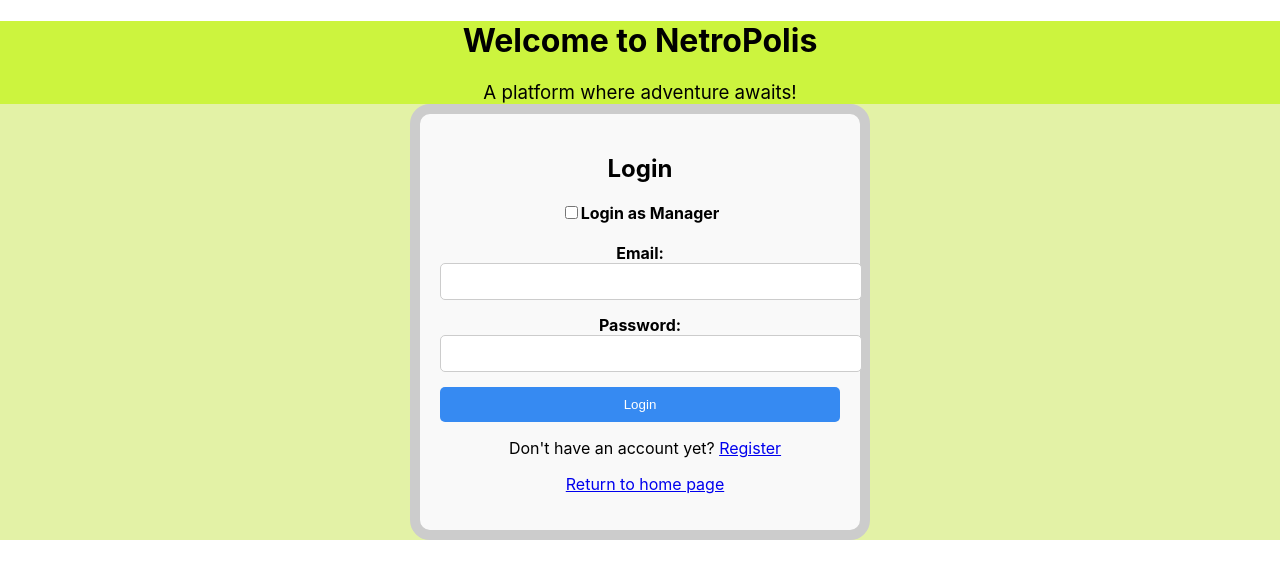
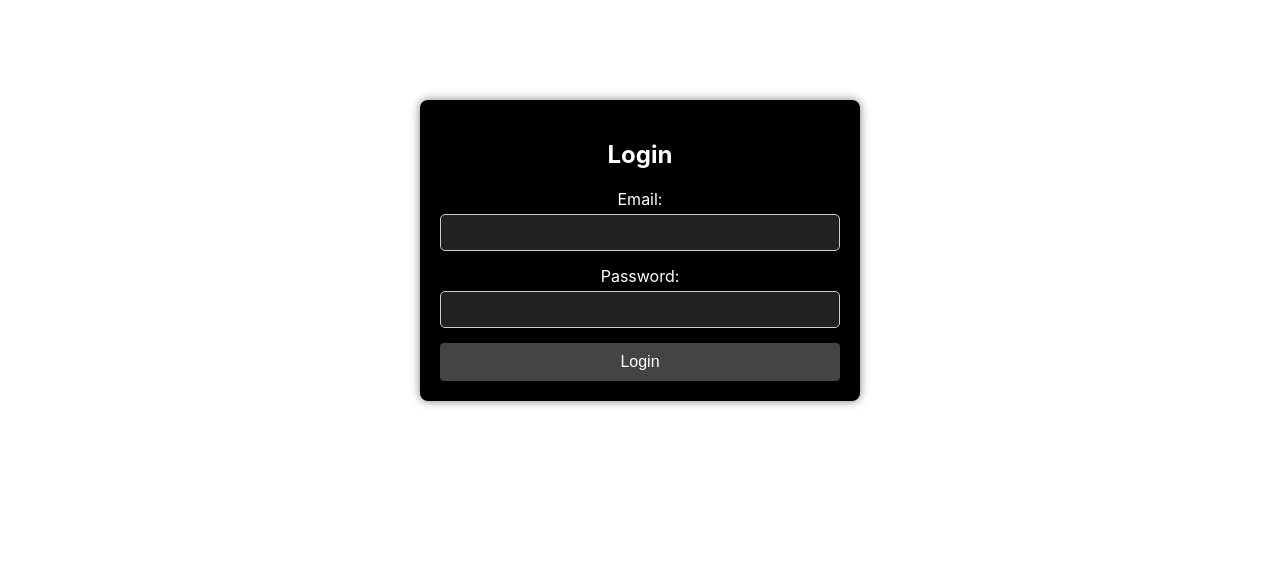
Before and after one commit to Samarthsinghal28/Netropolis, a React (Create React App) app in the folder Frontend/netropolis/: page /login in a window 1280 px wide. Shown: the top 578 px of the page. Built offline with nearby package versions, Linux system fonts and the light colour scheme; no server answers.

Commit message:
Revamp login page with black theme

```diff
--- a/Frontend/netropolis/src/login.css
+++ b/Frontend/netropolis/src/login.css
@@ -1,79 +1,45 @@
- /* login.css  */
+/* login.css */
 
 .login-container {
-    max-width: 100%;
+    max-width: 400px;
+    margin: 100px auto;
     padding: 20px;
-    margin-top: 30px;
-    border: 10px solid #ccc;
-    border-radius: 20px;
-    background-color: #f9f9f9;
-    margin: 0 auto;
-    justify-content: center; /* Horizontally center */
-    align-items: center; /* Vertically center */
-    /* place-items: center; */
-    /* padding: 20px; */
-    width: 400px;
-    /* height: 400px; */
-
+    background-color: #000;
+    color: #fff;
+    border-radius: 8px;
+    box-shadow: 0 0 10px rgba(0, 0, 0, 0.5);
 }
 
 .form-group {
     margin-bottom: 15px;
-    text-align: center;
-    /* display: flex; */
-    /* justify-content: center; */
-    /* align-items: flex-start; */
-    /* flex-direction: column; */
-
 }
 
 label {
-    /* display: block;
-    font-weight: bold; */
-    font-weight: bold;
+    display: block;
     margin-bottom: 5px;
 }
 
-  input[type="text"],
-  input[type="password"] {
+input {
     width: 100%;
-    padding: 5px;
-    border: 1px solid #ccc;
-    border-radius: 5px;
+    padding: 8px;
+    box-sizing: border-box;
+    border: 1px solid #333;
+    border-radius: 4px;
+    background-color: #222;
+    color: #fff;
 }
 
-  .login-button {
+button {
     width: 100%;
     padding: 10px;
+    background-color: #444;
     border: none;
-    border-radius: 5px;
-    background-color: #368af2;
+    border-radius: 4px;
     color: #fff;
+    font-size: 16px;
     cursor: pointer;
 }
 
 button:hover {
-    background-color: #077df4;
+    background-color: #555;
 }
-
-  .body1 {
-    /* font-family: Arial, sans-serif; */
-    background-color: #e3f2a6;
-    display: flex;
-    justify-content: center;
-    align-items: center;
-    height: 100%;
-  }
-
-  .form{
-    text-align: center;
-  }
-
-  .header{
-    background-color: #ccf43e;
-
-  }
-
-  .header1{
-    height: 60px;
-  }
--- a/Frontend/netropolis/src/login.js
+++ b/Frontend/netropolis/src/login.js
@@ -1,149 +1,40 @@
-import React, { useState, useEffect } from 'react';
+import React, { useState } from 'react';
 import './login.css';
-import { io } from "socket.io-client";
-import { useNavigate } from 'react-router-dom';
 
-
-
-// function Login({ props.onLogin }) {
-function Login(props) {
+function Login() {
     const [email, setEmail] = useState('');
     const [password, setPassword] = useState('');
-    const [formSubmitted, setFormStatus]=useState(false);
-    const [loginAsManager, setLoginAsManager] = useState(false);
-    const navigate = useNavigate();
 
-    const handleRadioChange = (event) => {
-      if (event.target.checked) {
-        setLoginAsManager(true);
-        console.log(loginAsManager);
-      } else {
-        setLoginAsManager(false);
-        console.log(loginAsManager);
-      }
-
-    };
-
-    useEffect(() => {
-
-      const s = io(process.env.REACT_APP_BACKEND_URL, {
-        transports: ["websocket"],
-        cors: {
-          origin: "http://localhost:3000/",
-        },
-      });
-
-      if(formSubmitted){
-      function SearchUser() {
-        const data = {
-            'email': email,
-            'password': password
-        };
-        if(!loginAsManager){
-          s.emit("login_user", data);
-        }
-        else{
-          console.log("calling login manager")
-          s.emit("login_manager",data);
-        }
-      }
-
-      const waitForMessage = () => {
-        return new Promise((resolve) => {
-
-          const emittedMessage= loginAsManager?"login_manager":"login_result";
-
-          s.on(emittedMessage, (data) => {
-            resolve(data['message']);
-          });
-        });
-      };
-
-      const fetchData = async () => {
-        try {
-          SearchUser();
-          const message = await waitForMessage();
-          alert(message);
-          console.log('Received message from WebSocket:', message);
-          if(message=="User logged in successfully" || message=="Manager logged in successfully"){
-            props.onLogin(true);
-            props.setEmail(email);
-            props.setManager(loginAsManager);
-            // {console.log(props.formStatus)}
-            navigate("/");
-          }
-          setFormStatus(false);
-        } catch (error) {
-          console.error('Error while waiting for message from WebSocket:', error);
-        }
-      };
-
-      s.on('connect', () => {
-        console.log('Connected to backend via WebSocket');
-        // setIsConnected(true)
-      });
-
-
-      if(formSubmitted){
-        fetchData();
-      }
-
-      return () => {
-        s.disconnect();
-      };
-    }
-
-  }, [formSubmitted]);
-
-    const handleLogin = (e) => {
+    const handleSubmit = (e) => {
         e.preventDefault();
-      setFormStatus(true);
-
+        // Handle login logic here
     };
 
     return (
-      <div className='header'>
-          <h1 className='header1'>Welcome to NetroPolis</h1>
-      <h3>A platform where adventure awaits!</h3>
-
-      <div className="body1">
-
-
         <div className="login-container">
+            <form onSubmit={handleSubmit}>
                 <h2>Login</h2>
-      <form>
                 <div className="form-group">
-        <input
-            type="checkbox"
-            onChange={handleRadioChange}
-          />
-          <label>Login as Manager</label>
-          <br/>
-          <br/>
                     <label>Email:</label>
                     <input
-            type="text"
+                        type="email"
                         value={email}
                         onChange={(e) => setEmail(e.target.value)}
+                        required
                     />
                 </div>
-
                 <div className="form-group">
                     <label>Password:</label>
                     <input
                         type="password"
                         value={password}
                         onChange={(e) => setPassword(e.target.value)}
+                        required
                     />
                 </div>
-        <button className="login-button" type="submit" onClick={handleLogin}>Login</button>
+                <button type="submit">Login</button>
             </form>
-      <p className='form'>Don't have an account yet? <a href='./register'>Register</a></p>
-      <p className='form'><a href='./'>Return to home page</a></p>
         </div>
-    </div>
-    </div>
-
     );
 }
 
```
Lines whose indentation alone changed are shown as unchanged.
